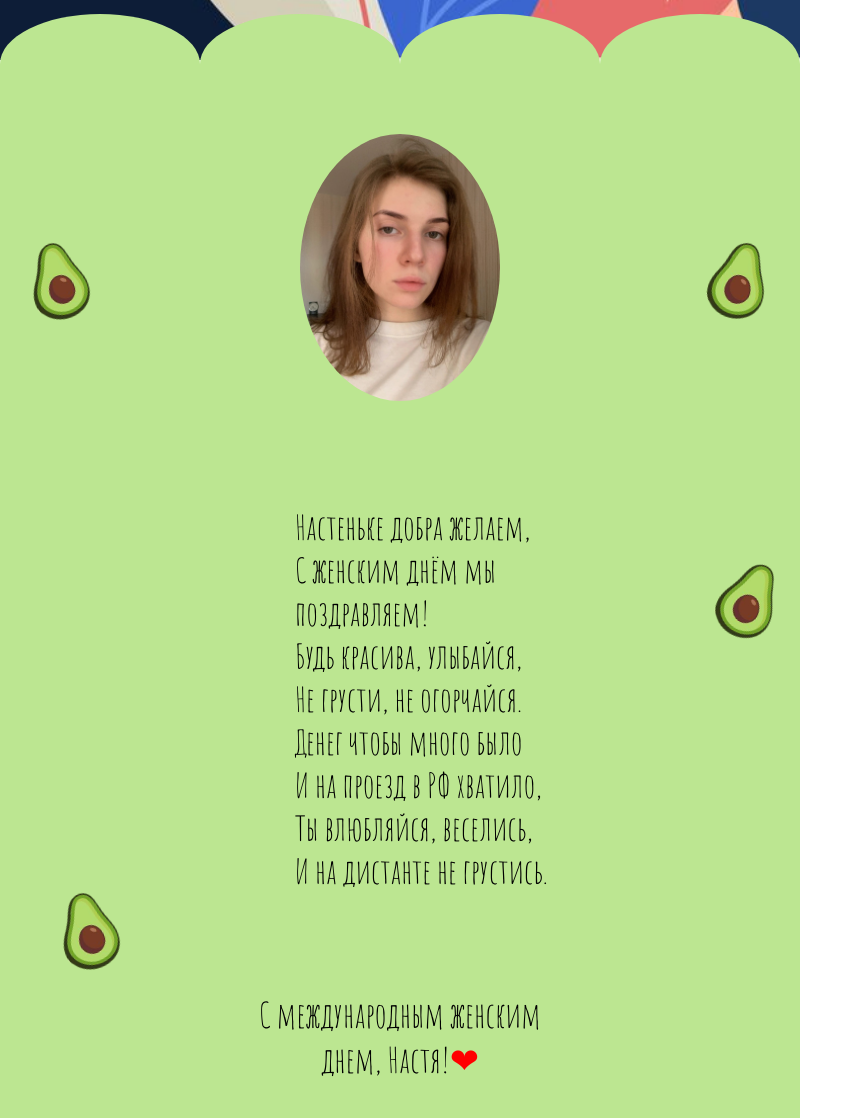
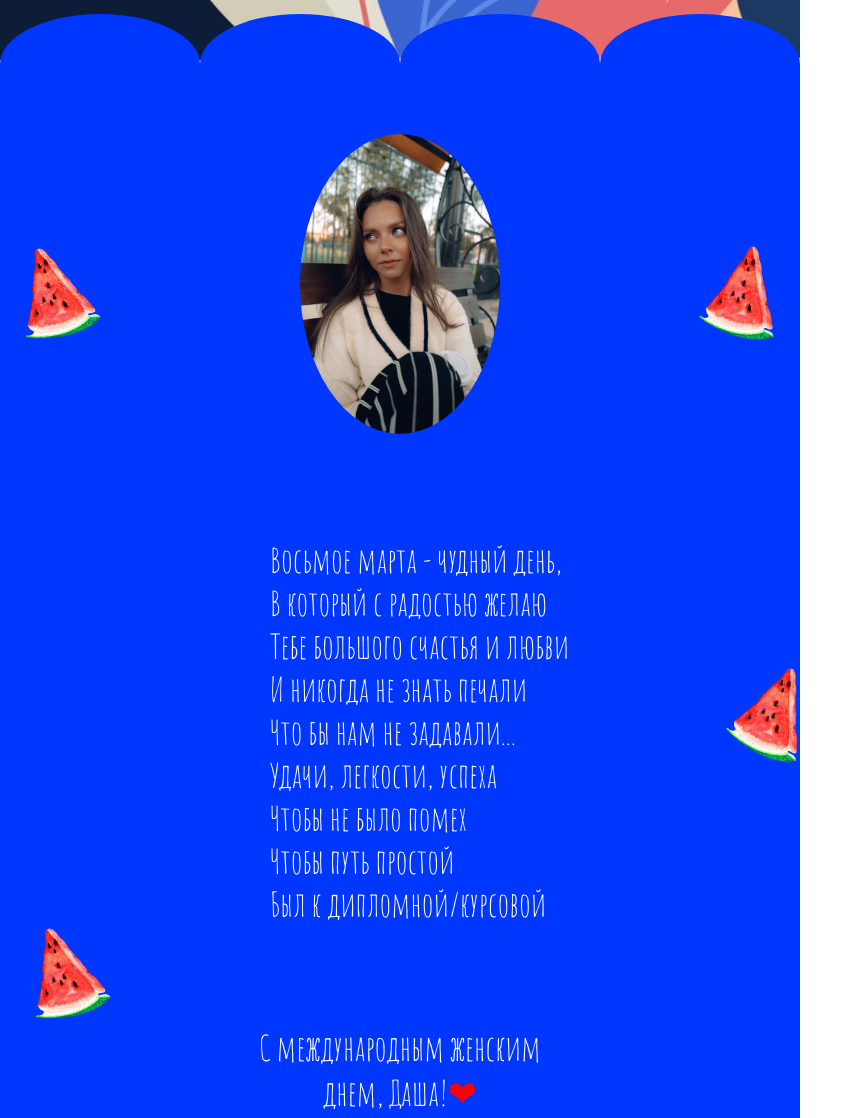
Before and after one commit to lamerest/lamerest.github.io, a plain HTML site: page Dasha/index.html in a window 1280 px wide. Shown: the part 1140-2258 px from the top of the page, without its empty margins (0-863 px from the left). Drawn offline with Linux system fonts and the light colour scheme.

Commit message:
Add files via upload

```diff
--- a/Dasha/index.html
+++ b/Dasha/index.html
@@ -4,7 +4,7 @@
 	<meta charset="UTF-8">
 	<meta name="viewport" content="width=device-width, initial-scale=1.0">
 	<link rel="stylesheet" href="style.css">
-	<title>Document</title>
+	<title>Dasha</title>
 </head>
 <body>
 	<div class="first-screen">
@@ -20,27 +20,29 @@
 	</div>
 	<div class="main">
 		<div class="photo">
-			<div class="figure"><img src="Nastya.jpg" alt="" class="girl-image"></div>
-			<img src="Avocado.png" alt="" class="fruit-1 fruit">
-			<img src="Avocado.png" alt="" class="fruit-2 fruit">
-			<img src="Avocado.png" alt="" class="fruit-3 fruit">
-			<img src="Avocado.png" alt="" class="fruit-4 fruit">
+			<div class="figure"><img src="Dasha.jpg" alt="" class="girl-image"></div>
+			<img src="Watermelon.png" alt="" class="fruit-1 fruit">
+			<img src="Watermelon.png" alt="" class="fruit-2 fruit">
+			<img src="Watermelon.png" alt="" class="fruit-3 fruit">
+			<img src="Watermelon.png" alt="" class="fruit-4 fruit">
 			<div class="text"></div>
 			<div class="from"></div>
 		</div>
 		<div class="poem">
 			<p class="text-poem">
-				Настеньке добра желаем,<br>
-				С женским днём мы поздравляем!<br>
-				Будь красива, улыбайся,<br>
-				Не грусти, не огорчайся.<br>
-				Денег чтобы много было <br>
-				И на проезд в РФ хватило,<br>
-				Ты влюбляйся, веселись,<br>
-				И на дистанте не грустись.<br>
+				Восьмое марта - чудный день,<br>
+В который с радостью желаю<br>
+Тебе большого счастья и любви<br>
+И никогда не знать печали<br>
+Что бы нам не задавали... <br>
+
+Удачи, легкости, успеха<br>
+Чтобы не было помех<br>
+Чтобы путь простой<br>
+Был к дипломной/курсовой<br>
 			</p>
 		</div>
-		<p class="to">С международным женским <br>днем, Настя!<span>&#10084;</span></p>
+		<p class="to">С международным женским <br>днем, Даша!<span>&#10084;</span></p>
 		<p class="from">от имени всех парней лучшей группы - 0692</p>
 	</div>
 </body>
--- a/Dasha/style.css
+++ b/Dasha/style.css
@@ -35,11 +35,11 @@ body{
 	width: 25%;
 	height: 100px;
 	border-radius: 50%;
-	background-color: #BCE691
+	background-color: #0037FF
 }
 
 .main{
-	background-color: #BCE691;
+	background-color: #0037FF;
 	margin-top: -50px;
 	padding-top: 70px;
 	position: relative;
@@ -56,30 +56,30 @@ body{
 }
 
 .fruit{
-	width: 180px;
+	width: 130px;
 }
 
 .fruit-1{
 	position: absolute;
 	top: 150px;
-	left: -30px;
+	left: -10px;
 	transform: rotate(-15deg)
 }
 .fruit-2{
 	position: absolute;
 	top: 150px;
-	right: -30px;
+	right: -10px;
 	transform: rotate(15deg)
 }
 .fruit-3{
 	position: absolute;
-	top: 470px;
+	top: 570px;
 	right: -40px;
 	transform: rotate(25deg)
 }
 .fruit-4{
 	position: absolute;
-	top: 800px;
+	top: 830px;
 	left: 0;
 	transform: rotate(-15deg)
 }
@@ -91,7 +91,7 @@ body{
 	font-size: 34px;
 	margin: auto;
 	padding-bottom: 100px;
-	padding-left: 90px;
+	padding-left: 40px;
 }
 
 .to{
@@ -110,3 +110,9 @@ body{
 span{
 	color: red;
 }
+p{
+	color: white
+}
+.hello-text{
+	color: white
+}
```
Also changed, not shown: Dasha/Dasha.jpg (added), Dasha/Watermelon.png (added).
